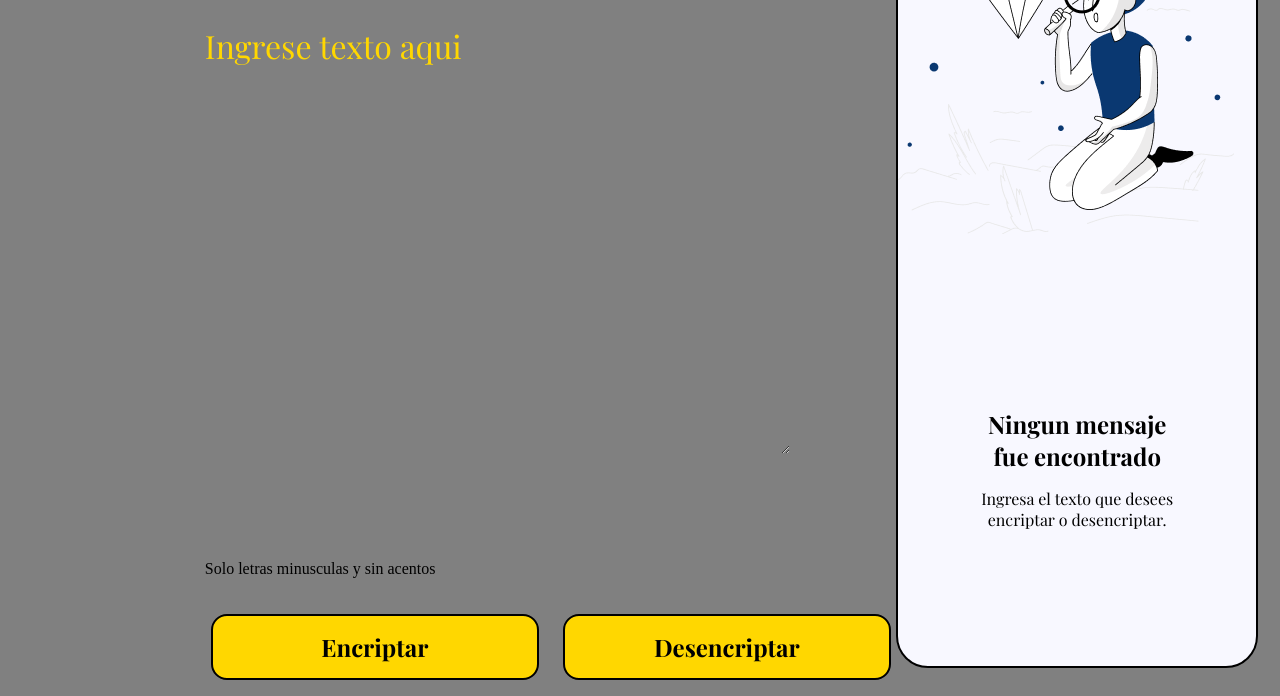
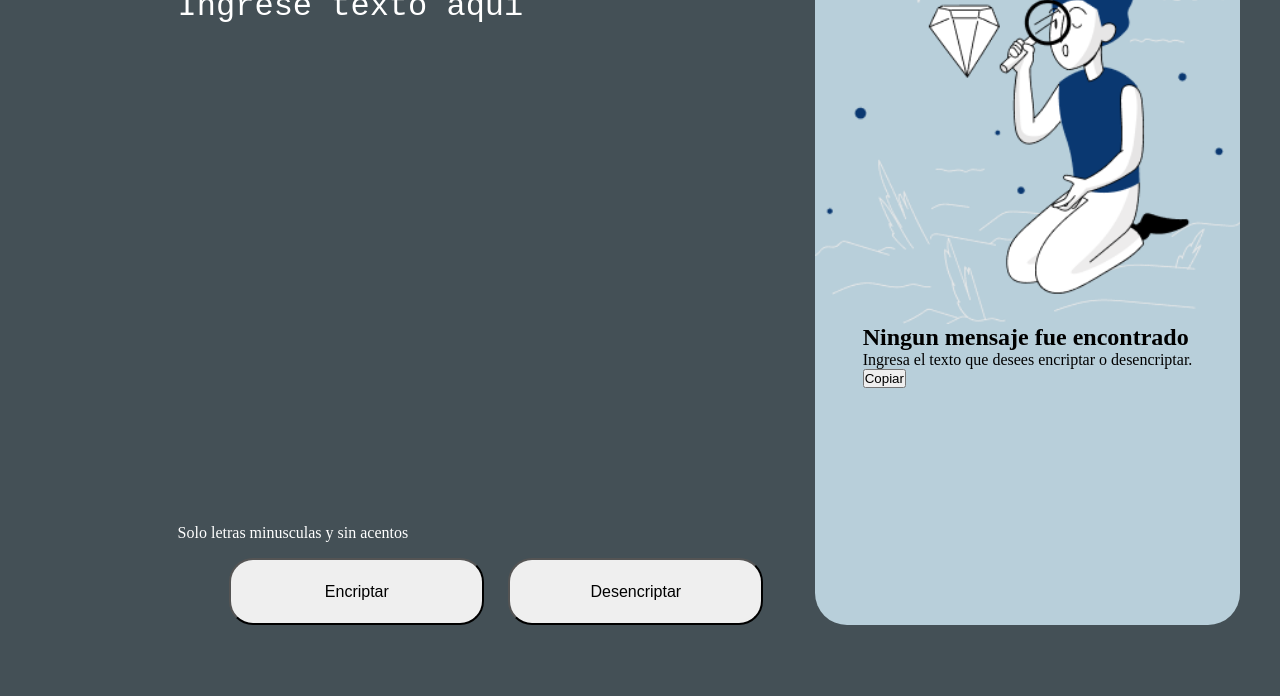
Before and after one commit to Daniel31513/encriptador-entrega, a plain HTML site: page index.html in a window 1280 px wide. Shown: the part 104-800 px from the top of the page. Drawn offline with nearby package versions, Linux system fonts and the light colour scheme; a web font is replaced by a local one.

Commit message:
correccion 1

```diff
--- a/index.html
+++ b/index.html
@@ -7,33 +7,40 @@
     <link rel="stylesheet" href="style.css">
 </head>
 <body class="body">
-    <header></header>
-    <main>
+    <header>
 
-        <section>
+        <img class="img_alu" src="Vector.png"></img>
+    </div>
+    </header>
+    <main class="main">
+
+        <section class="section">
 
 
 
-            <div class="container">
                 <div class="container_texarea">
+                    <div>
                     <textarea name="texto" class="text_area" id="men_saje" cols="30" rows="10" placeholder="Ingrese texto aqui"></textarea>
-                    </div>
+                  </div>
+                  <div class="bot_mensa">
                     <div class="condiciones_cont"><p class="condiciones">Solo letras minusculas y sin acentos</p></div>
 
                  <div class="container_boton">
+
                     <button onclick="encriptar();" class="boton_e" id="encr">Encriptar</button>
                      <button onclick="desencriptar();" class="boton_d" id="desencr">Desencriptar</button>
                  </div>
+                </div>
 
                 </div>
-                <div class="cont_msn">
-                    <div class="imagen">
-                    <img src="Muñeco.png" alt="" id="muñe">
-                    </div>
+                <div class="container_imgmsn">
+
+                    <img class="muñeco" src="Muñeco.png" alt="" id="muñe">
+
                     <div class="msn_encriptado">
                     <h2  class="no_encriptado" id="msn_ini">Ningun mensaje fue encontrado</h2>
                     <p id="parr">Ingresa el texto que desees encriptar o desencriptar.</p>
-
+                    <button onclick="copiar();" class="bot_copiar" id="cop_bot">Copiar</button>
                  </div>
                 </div>
 
--- a/style.css
+++ b/style.css
@@ -1,13 +1,5 @@
 @import url('https://fonts.googleapis.com/css2?family=Open+Sans:ital,wght@0,300..800;1,300..800&family=Playfair+Display:ital,wght@0,400..900;1,400..900&display=swap');
 
-:root{
-    --color-primario: #FFD700;
-    --color-secundario: #808080;
-
-
-    --fuente-play :"Playfair Display", serif;
-
-}
 
 *{
     padding: 0;
@@ -15,146 +7,122 @@
 
 }
 
-@media(max-width:1200px){
 
+:root{
+    --color-fond:#445056;
 }
-:root{
-    --fuente-monserrat :"Montserrat", sans-serif;
+body {
+    background-color: var(--color-fond);
 }
+.section{
 
-.body{
-    background-color: #808080;
-
-}
-
-.container{
-    position: absolute;
-    left: 16%;
-    width: 47%;
-    height: 100%    ;
-
-}
-.text_area{
-
-    position: absolute;
-    top: 16%;
-    border: none;
-    font-family: var(--fuente-play);
-    font-style: normal;
-    font-weight: 400;
-    font-size: 32px;
-    background-color: #808080;
+    width: 83%;
+    height: calc(100vh - 91px - 72px);
+    display: flex;
+    margin: auto 40px auto auto;
+    align-items: end;
+    grid-template-columns: 2fr 1fr;
 
 
 
 }
-.text_area::placeholder{
-    font-family: var(--fuente-play);
-    color: var(--color-primario);
+.head{
+
+    width: 90%;
+    margin: auto;
+}
+
+.img_alu {
+    margin-top: 40px;
+}
+
+.container_texarea{
+
+   display: flex;
+    width: 60%;
+    height: 100%;
+    flex-direction: column;
+    justify-content: space-between;
 
 }
 
-.text_area:focus
-,.text_area:active{
+.text_area{
+    width: 100%;
+    font-size: 32px;
     border: none;
+    resize: none;
+    background-color: var(--color-fond);
+    outline: none;
+
+}
+.text_area::placeholder{
+    background-color: none;
+    color: white;
+}
+.bot_mensa{
+    display: flex;
+    flex-direction: column;
+}
+.condiciones_cont{
+    font-size: 1rem;
+    color: white;
 }
 .container_boton{
-    position: absolute;
-   top: 85%;
+    margin-top: 16px;
     display: flex;
-    align-items: center;
-   padding: 1%;
-   gap: 24px;
-}
-
-.boton_e{
-    width: 20.5rem;
-    height: 4.1rem;
-    border-radius: 1rem;
-    background: var(--color-primario);
-    padding:auto;
-    font-family: var(--fuente-play);
-    font-size: 24px;
-    font-weight: 700;
-    border: 2px solid #000000;
-    margin-top: 2rem;
-    gap: 8px;
-}
-.boton_d{
-    width: 20.5rem;
-    height: 4.1rem;
-    border-radius: 1rem;
-    background: var(--color-primario);
-    gap: 8px;
-    font-family: var(--fuente-play);
-    font-size: 24px;
-    font-weight: 700;
-    border: 2px solid #000000;
-    margin-top: 2rem;
-
-}
-.boton_e:hover{
-    background-color: var(--color-secundario);
-}
-.boton_d:hover{
-    background-color: var(--color-secundario);
-}
-.condiciones_cont{
-    position: absolute;
-    top: 83%;
-    display: flex;
-    align-items: center;
-
-}
-.cont_msn{
-    width: 28%;
-    height: 92%;
-    position: absolute;
-    left: 70%;
-    top: 4%;
-    border: 2px solid #000000;
-    border-radius: 32px;
-
-    background-color: #F8F8FF;
+    width: 100%;
+    height: 67px;
+    gap: 24px;
+    justify-content: center;
 
 
 
 }
-.imagen{
-    justify-content: center;
-    height: 32%;
-    width: 84%;
-}
-.msn_encriptado{
-   display: flex;
-   flex-direction: column;
-   align-items: center;
-   justify-content: center;
-   gap: 16px;
-   position: absolute;
-   top: 65%;
-   width: 100%;
+.boton_e{
+    height: 100%;
+    width: 40%;
+    border-radius: 24px;
+    font-size: 16px;
+    font-weight: 400;
 
 }
-.no_encriptado{
-    width: 60%;
-    font-family: var(--fuente-play);
-    font-weight: 700;
-    font-size: 24px;
-    text-align: center;
-    color
-}
-.msn_encriptado p{
-    width: 60%;
-    font-family: var(--fuente-play);
+.boton_d{
+    height: 100%;
+    width: 40%;
+    border-radius: 24px;
+    font-size: 16px;
     font-weight: 400;
-    font-size: 16px;
-    text-align: center;
 
 }
+.container_imgmsn{
+    background-color: #B8CFDA;
+
+    width: 40%;
+    height: calc(100% + 48px);
+    display: flex;
+    flex-direction: column;
+    align-items: center;
+    border-radius: 32px;
+
+
+}
+.muñeco{
+    width: 100%;
+}
 @media(max-width:768px){
-    .container{
-        display: flex;
-        flex-direction: row;
+    .section{
+
+        flex-direction: column;
+       justify-content: center;
+        margin: auto;
+        height: 100%;
+        width: 90%;
+
     }
-}
+    .container_imgmsn{
+        width: 100%;
+    }
+    .container_texarea{
+        width: 100%;
+    }
+ }
```
Also changed, not shown: Vector.png (added).
